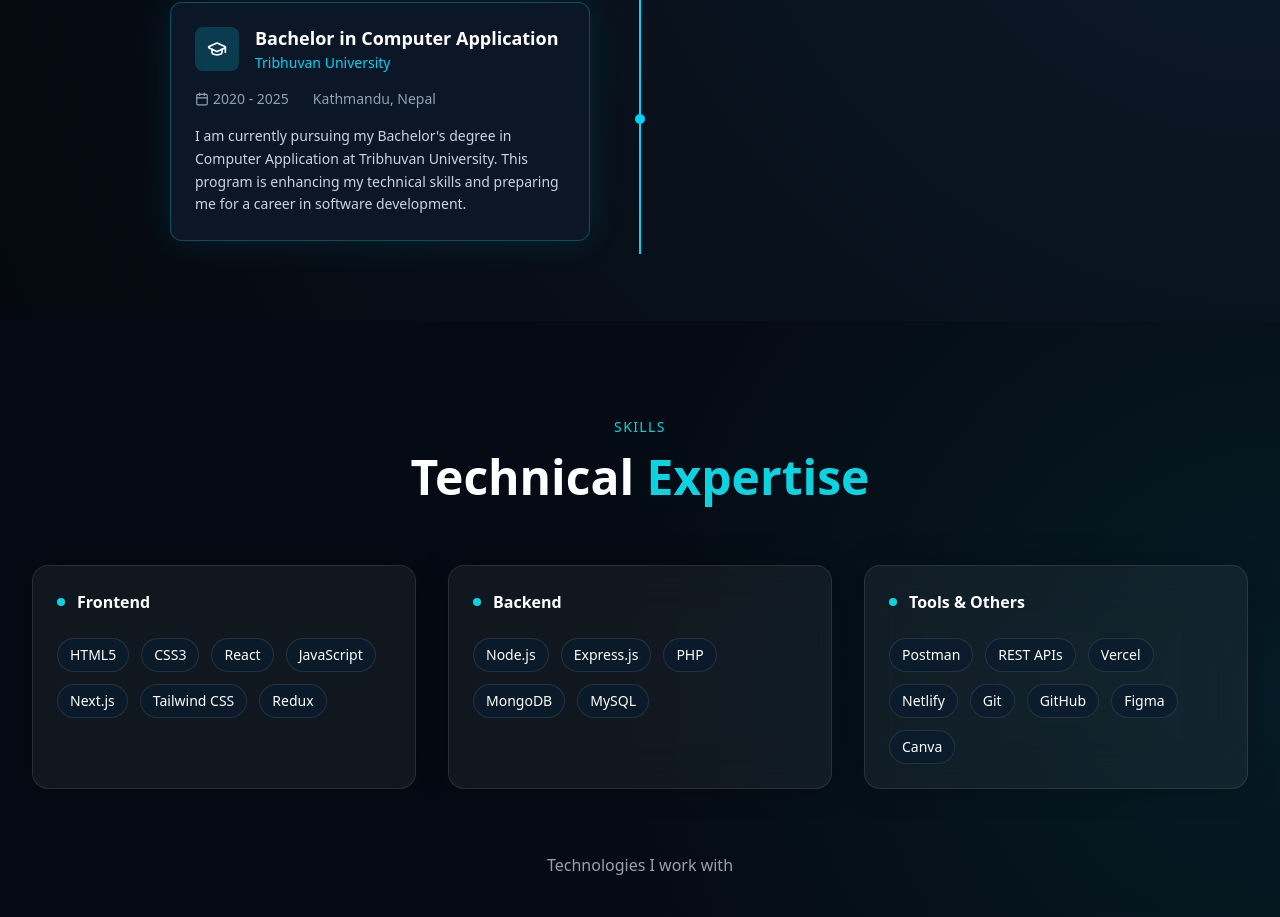
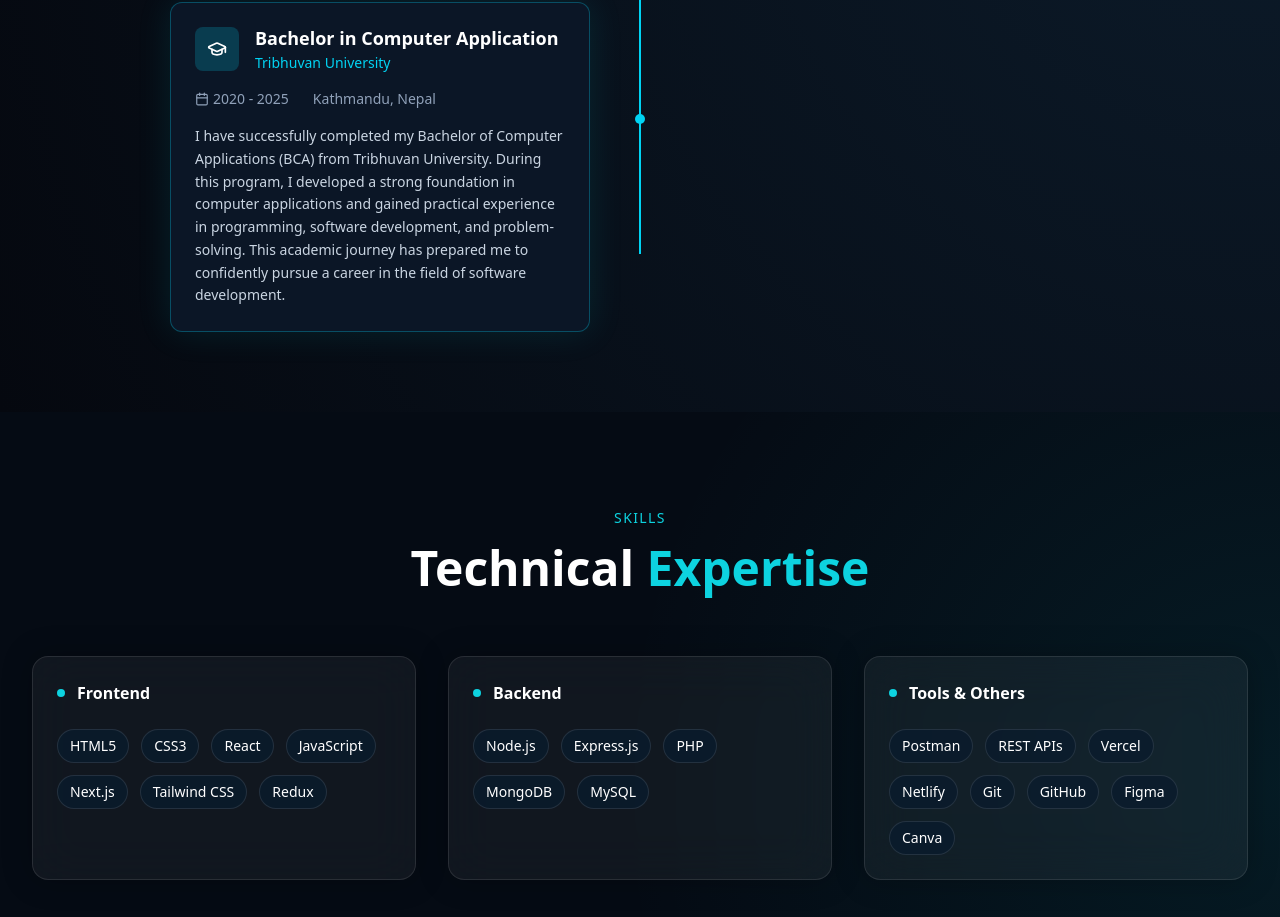
Before and after one commit to Niresh-sh/nireshshakya, a React (Vite) app: page / in a window 1280 px wide. Shown: the part 2400-3317 px from the top of the page. Built offline with nearby package versions, Linux system fonts and the light colour scheme.

Commit message:
updated education description

```diff
--- a/src/Components/Education.jsx
+++ b/src/Components/Education.jsx
@@ -45,9 +45,9 @@ export default function Education() {
               <span className="flex items-center gap-1">Lalitpur, Nepal</span>
             </div>
             <p className="text-sm text-slate-300 leading-relaxed">
-              I completed my Secondary Education Examination (SEE) from Moonlight
-              Secondary School, where I built a strong academic foundation and
-              developed essential skills for my future studies.
+              I completed my Secondary Education Examination (SEE) from
+              Moonlight Secondary School, where I built a strong academic
+              foundation and developed essential skills for my future studies.
             </p>
           </div>
 
@@ -98,10 +98,12 @@ export default function Education() {
               <span className="flex items-center gap-1">Kathmandu, Nepal</span>
             </div>
             <p className="text-sm text-slate-300 leading-relaxed">
-              I am currently pursuing my Bachelor's degree in Computer
-              Application at Tribhuvan University. This program is enhancing my
-              technical skills and preparing me for a career in software
-              development.
+              I have successfully completed my Bachelor of Computer Applications
+              (BCA) from Tribhuvan University. During this program, I developed
+              a strong foundation in computer applications and gained practical
+              experience in programming, software development, and
+              problem-solving. This academic journey has prepared me to
+              confidently pursue a career in the field of software development.
             </p>
           </div>
         </div>
```
